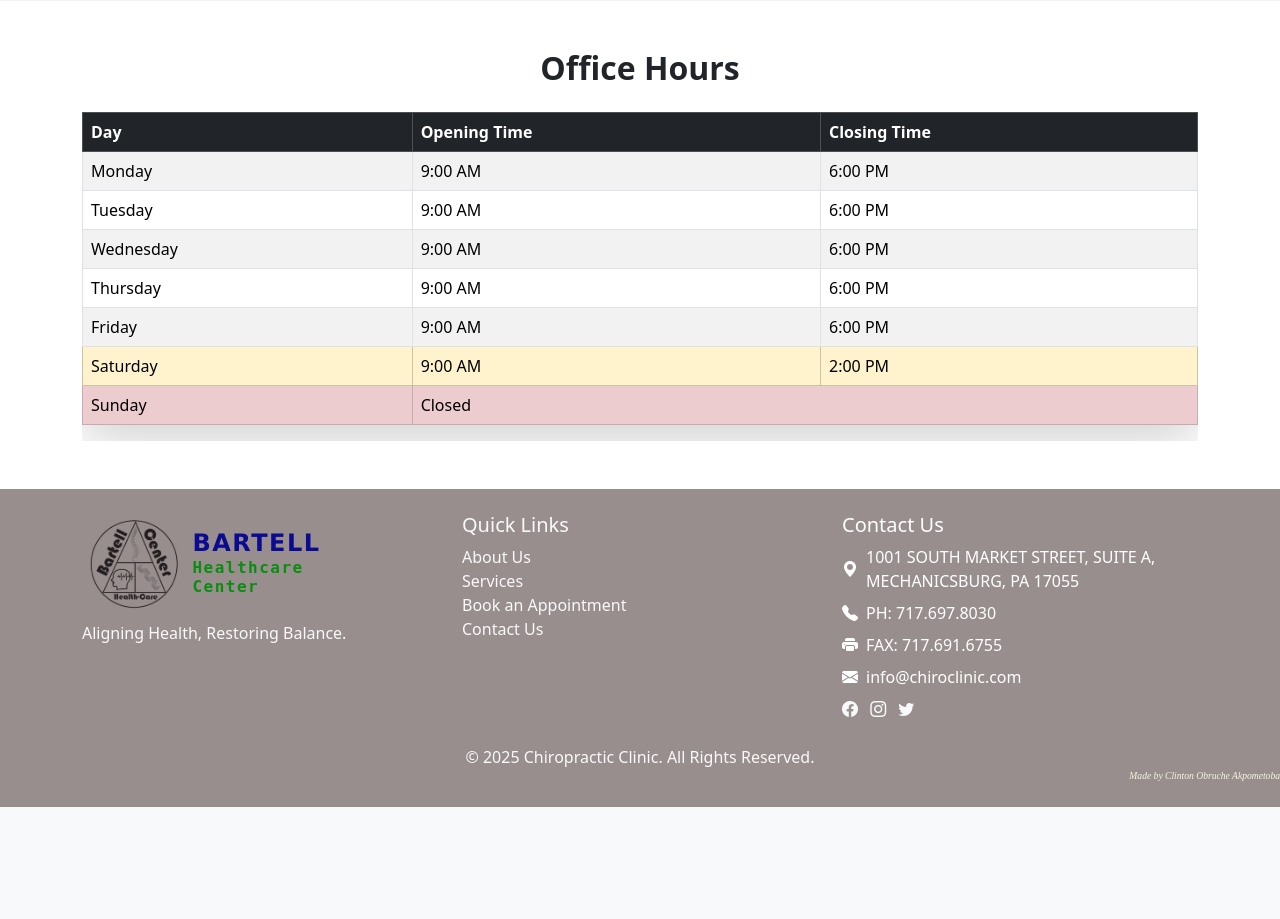
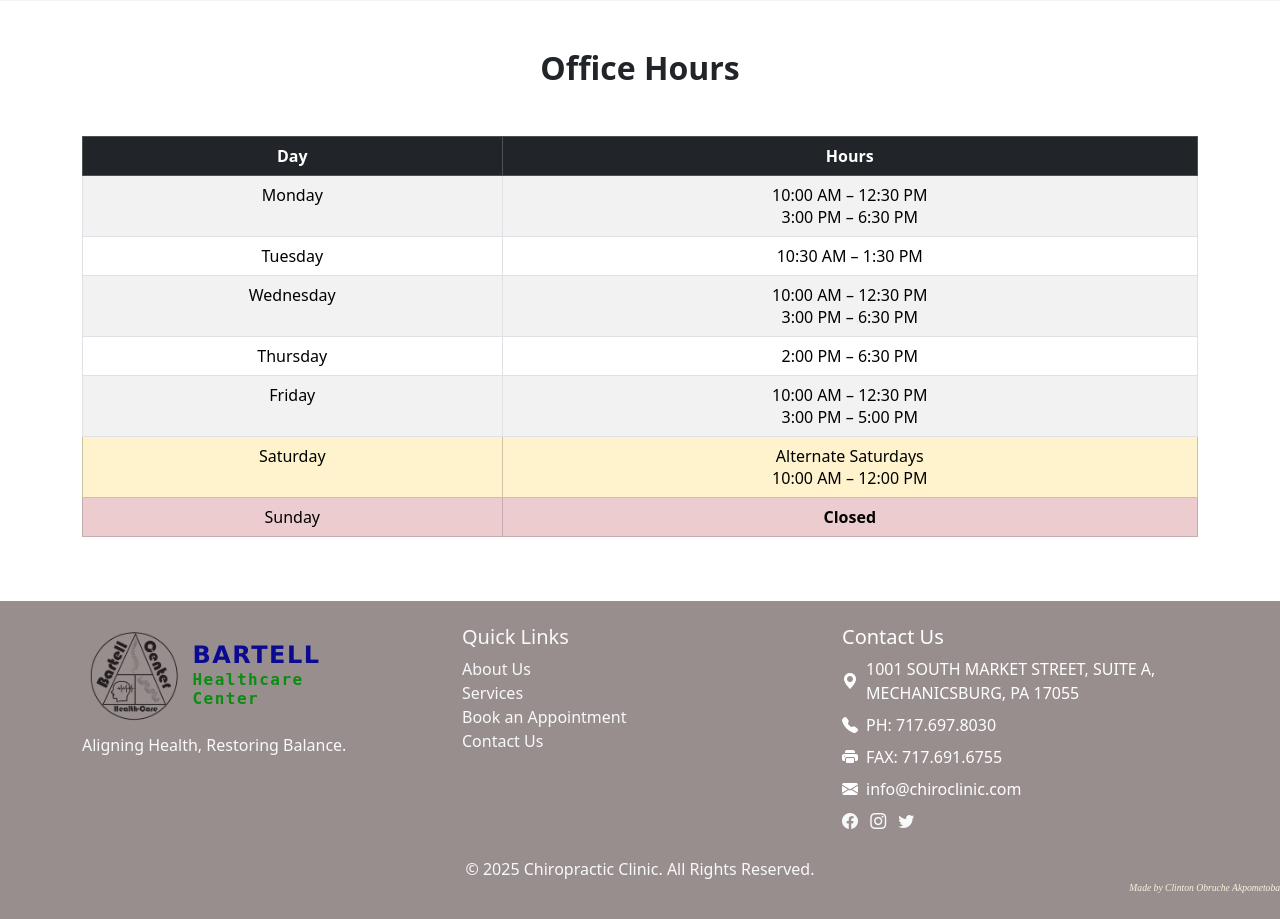
Before and after one commit to clintakp/bartell-healthcare, a Django app: template templates/index.html in a window 1280 px wide. Shown: the part 2271-3190 px from the top of the page. Before the commit the page ends 3078 px from the top, so only its background shows below. Run offline with Django 5.2, Linux system fonts and the light colour scheme; the template is opened without the code that fills it, so the values that code supplies are empty; some libraries are stand-ins or nearby versions.

Commit message:
6/4/2025, 5am

```diff
--- a/templates/index.html
+++ b/templates/index.html
@@ -15,7 +15,7 @@
     <div class="hero-overlay"></div>
     <div class="container d-flex align-items-center justify-content-center flex-column h-100">
       <h1 class="fw-bold display-4" style="color: white">Experience Expert Chiropractic Care</h1>
-      <h3 class="btn btn-primary">Book an Appointment</h3>
+      <a href="/contact_us" class="btn btn-primary">Book an Appointment</a>
     </div>
 </section>
 
@@ -53,7 +53,7 @@
         <div class="row g-4">
             <!-- First Row -->
             <div class="col-md-3">
-                <img src="{% static 'img/MATs.jpeg' %}" class="img-fluid rounded" alt="Manual Adjustive Techniques">
+                <img src="{% static 'img/MATs.jpg' %}" class="img-fluid rounded" alt="Manual Adjustive Techniques">
                 <h5 class="mt-3">Manual Adjustive Techniques</h5>
             </div>
             <div class="col-md-3">
@@ -61,7 +61,7 @@
                 <h5 class="mt-3">Cox Flexion-Distraction</h5>
             </div>
             <div class="col-md-3">
-                <img src="{% static 'img/CLETs.jpeg' %}" class="img-fluid rounded" alt="Cold Laser Therapy">
+                <img src="{% static 'img/CLETs.jpg' %}" class="img-fluid rounded" alt="Cold Laser Therapy">
                 <h5 class="mt-3">Cold Laser (Erchonia)</h5>
             </div>
             <div class="col-md-3">
@@ -75,22 +75,22 @@
                 <h5 class="mt-3">Exercise & Fitness Protocols</h5>
             </div>
             <div class="col-md-3">
-                <img src="{% static 'img/MFRT.jpeg' %}" class="img-fluid rounded" alt="Myofascial Release">
+                <img src="{% static 'img/MFRT.jpg' %}" class="img-fluid rounded" alt="Myofascial Release">
                 <h5 class="mt-3">Myofascial Release</h5>
             </div>
             <div class="col-md-3">
-                <img src="{% static 'img/EMS.jpeg' %}" class="img-fluid rounded" alt="Electrical Muscle Stimulation">
+                <img src="{% static 'img/EMS.jpg' %}" class="img-fluid rounded" alt="Electrical Muscle Stimulation">
                 <h5 class="mt-3">Electrical Muscle Stimulation</h5>
             </div>
             <div class="col-md-3">
-                <img src="{% static 'img/UTs.jpeg' %}" class="img-fluid rounded" alt="Ultrasound Therapy">
+                <img src="{% static 'img/UTs.jpg' %}" class="img-fluid rounded" alt="Ultrasound Therapy">
                 <h5 class="mt-3">Ultrasound Therapy</h5>
             </div>
         </div>
 
         <!-- View All Services Button -->
         <div class="mt-4">
-            <a href="#" class="btn btn-primary px-4 py-2">View All Services</a>
+            <a href="services" class="btn btn-primary px-4 py-2">View All Services</a>
         </div>
     </div>
 </section>
@@ -100,48 +100,41 @@
     <div class="container">
         <h2 class="fw-bold mb-4"> Office Hours</h2>
         <div class="table-responsive">
-            <table class="table table-bordered table-striped table-hover shadow-lg">
+            <table class="table table-bordered table-striped text-center mt-4">
                 <thead class="table-dark">
                     <tr>
-                        <th scope="col">Day</th>
-                        <th scope="col">Opening Time</th>
-                        <th scope="col">Closing Time</th>
+                        <th>Day</th>
+                        <th>Hours</th>
                     </tr>
                 </thead>
                 <tbody>
                     <tr>
                         <td>Monday</td>
-                        <td>9:00 AM</td>
-                        <td>6:00 PM</td>
+                        <td>10:00 AM – 12:30 PM<br>3:00 PM – 6:30 PM</td>
                     </tr>
                     <tr>
                         <td>Tuesday</td>
-                        <td>9:00 AM</td>
-                        <td>6:00 PM</td>
+                        <td>10:30 AM – 1:30 PM</td>
                     </tr>
                     <tr>
                         <td>Wednesday</td>
-                        <td>9:00 AM</td>
-                        <td>6:00 PM</td>
+                        <td>10:00 AM – 12:30 PM<br>3:00 PM – 6:30 PM</td>
                     </tr>
                     <tr>
                         <td>Thursday</td>
-                        <td>9:00 AM</td>
-                        <td>6:00 PM</td>
+                        <td>2:00 PM – 6:30 PM</td>
                     </tr>
                     <tr>
                         <td>Friday</td>
-                        <td>9:00 AM</td>
-                        <td>6:00 PM</td>
+                        <td>10:00 AM – 12:30 PM<br>3:00 PM – 5:00 PM</td>
                     </tr>
                     <tr class="table-warning">
                         <td>Saturday</td>
-                        <td>9:00 AM</td>
-                        <td>2:00 PM</td>
+                        <td>Alternate Saturdays<br>10:00 AM – 12:00 PM</td>
                     </tr>
                     <tr class="table-danger">
                         <td>Sunday</td>
-                        <td colspan="2">Closed</td>
+                        <td class="fw-bold">Closed</td>
                     </tr>
                 </tbody>
             </table>
```
